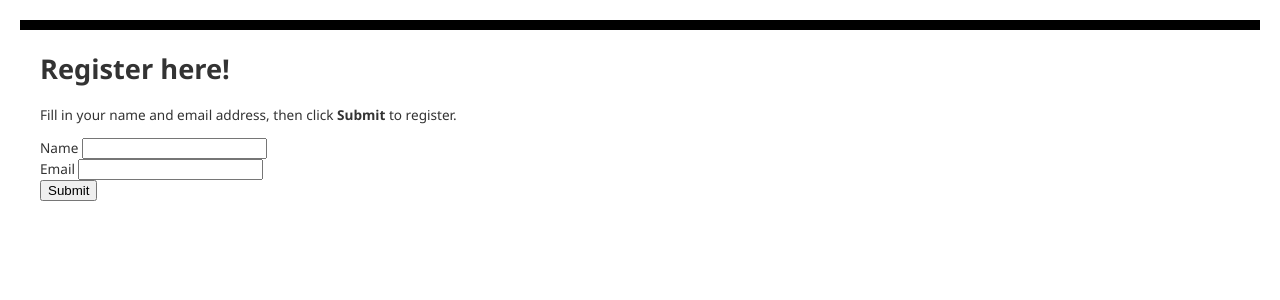
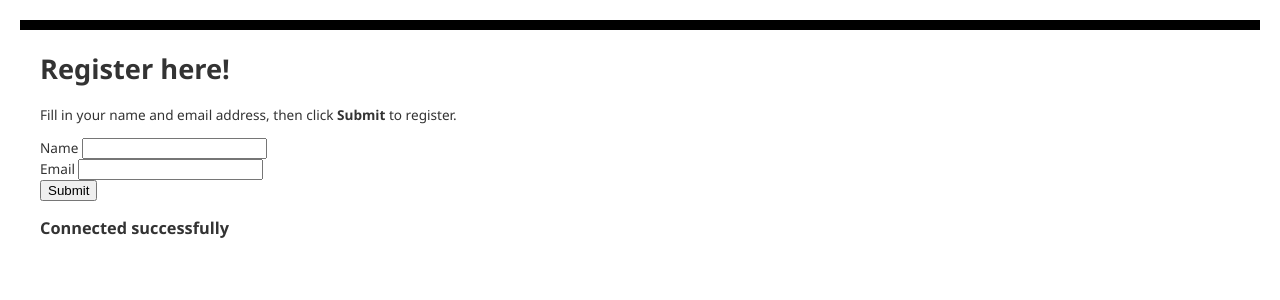
Before and after one commit to ivanovicdenis/RUAP-LV3, a PHP site: page / in a window 1280 px wide. Shown: the top 300 px of the page. Run offline with PHP 8.4, Linux system fonts and the light colour scheme; data that the repository does not hold is empty.

Commit message:
Initial commit

```diff
--- a/index.php
+++ b/index.php
@@ -72,7 +72,7 @@ echo "<h3>Failed to connect to MySQL:</h3> " . mysqli_connect_error();
 }
  else
 {
-// echo '<h3>Connected successfully</h3>';
+ echo '<h3>Connected successfully</h3>';
 }
 
  $sql_create = "CREATE TABLE registration_tbl(id INT NOT NULL
```
